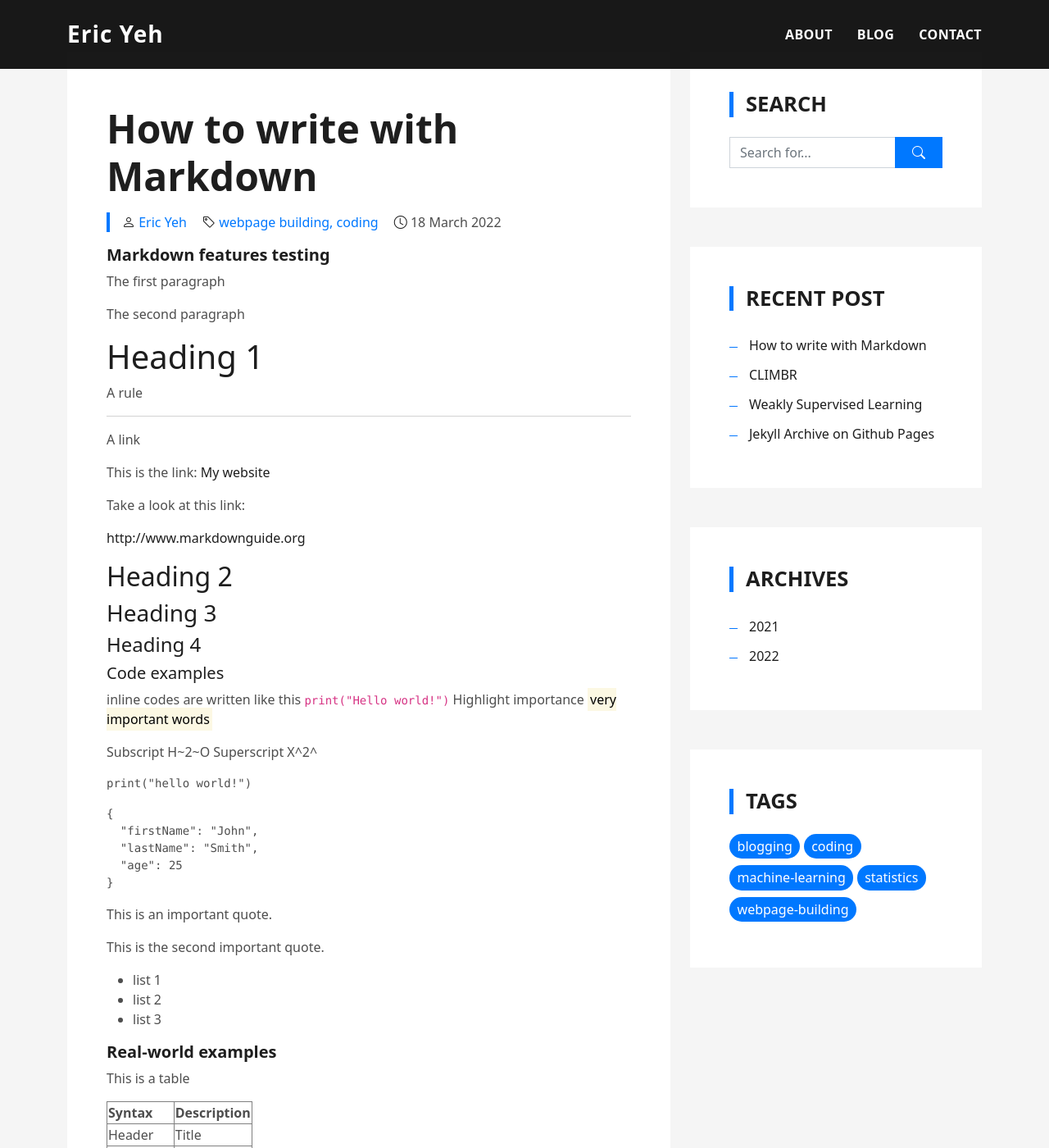
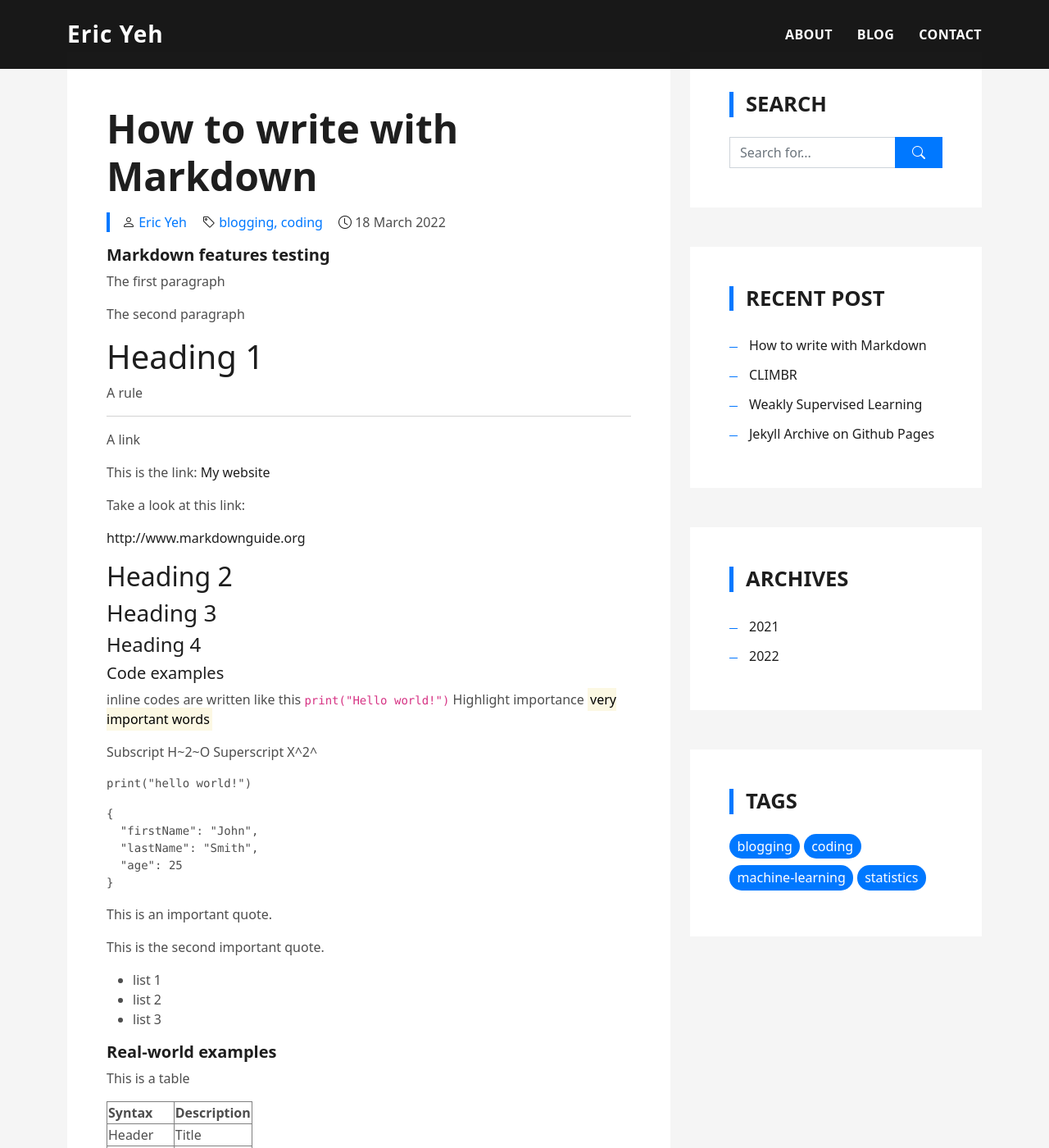
Before and after one commit to ericyeh-dr/ericyeh-dr.github.io, a Jekyll site: the page built from _posts/2022-04-07-test-blog.md, in a window 1280 px wide and 1400 px high. Shown: the whole window at 82% size. Built offline with Jekyll 4.4.1, drawn with Linux system fonts in a browser that asks for light colours.

Commit message:
edit tags

```diff
--- a/_posts/2022-04-07-test-blog.md
+++ b/_posts/2022-04-07-test-blog.md
@@ -4,7 +4,7 @@ title: "How to write with Markdown"
 author: "Eric Yeh"
 date: 2022-03-18
 tags:
-  - webpage building
+  - blogging
   - coding
 permalink: /blog/:title
 excerpt: "test if the date will be updated"
```
Also changed, not shown: _tagnames/webpage-building.md (deleted, +0 -5 lines).
